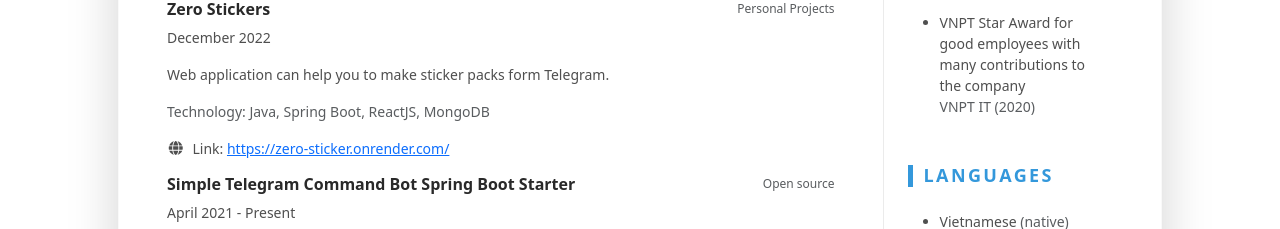
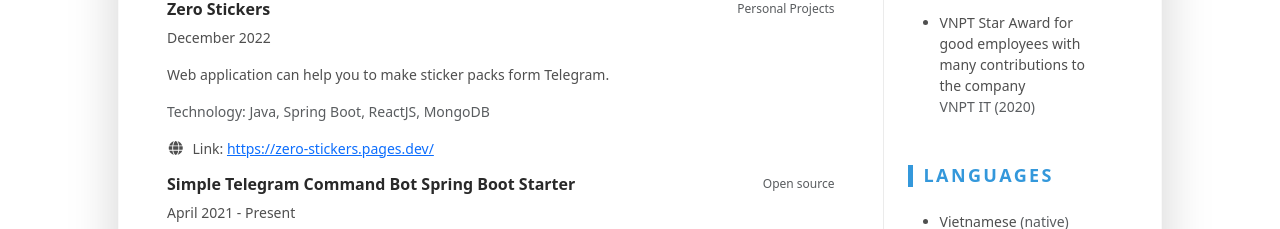
Before and after one commit to ndanhkhoi/ndanhkhoi.github.io, a React (Vite) app: page / in a window 1280 px wide. Shown: the part 2180-2409 px from the top of the page. Built offline with nearby package versions, Linux system fonts and the light colour scheme.

Commit message:
Update data.ts

```diff
--- a/src/data.ts
+++ b/src/data.ts
@@ -86,7 +86,7 @@ export const RESUME_DATA: Readonly<IResumeData> = {
             technology: 'Java, Spring Boot, ReactJS, MongoDB',
             description: 'Web application can help you to make sticker packs form Telegram.',
             type: 'Personal Projects',
-            link: 'https://zero-sticker.onrender.com/'
+            link: 'https://zero-stickers.pages.dev/'
         },
         {
             time: 'April 2021 - Present',
```
